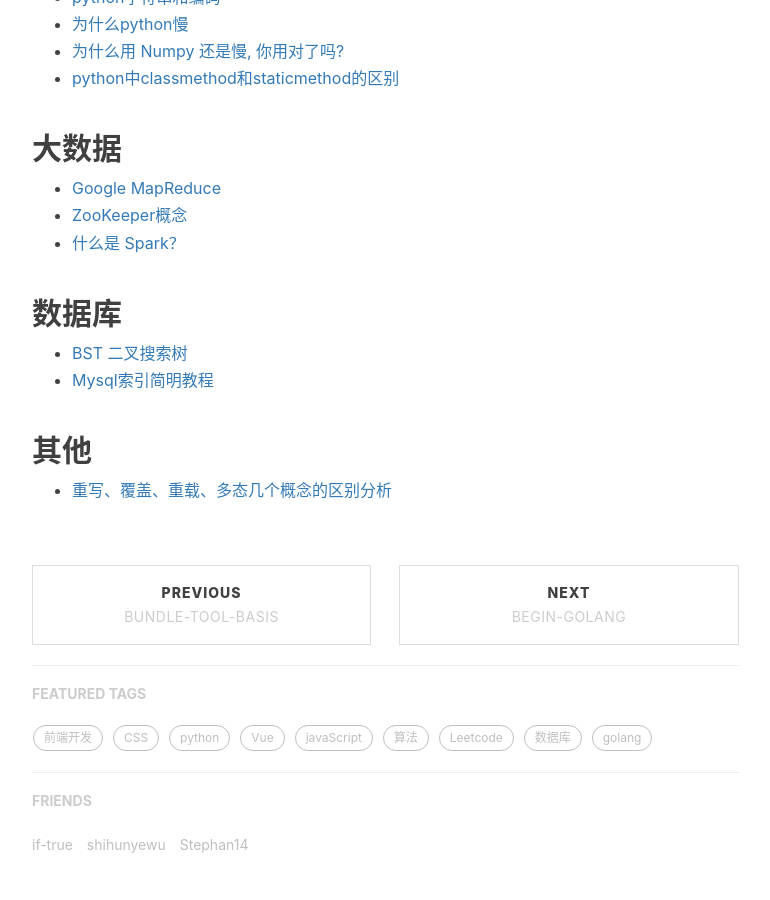
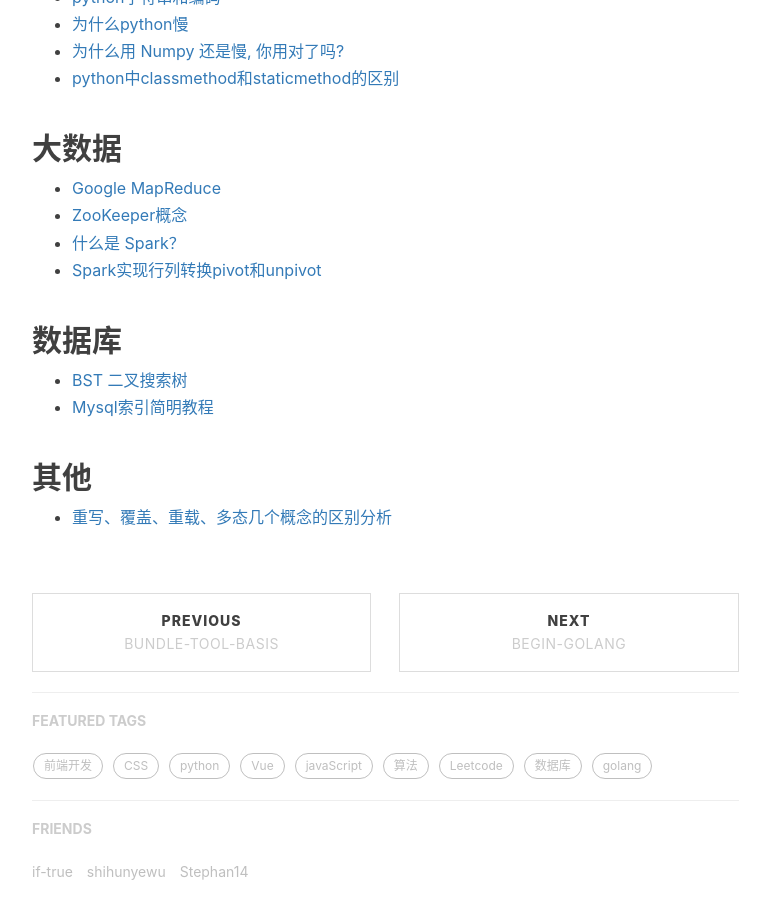
Before and after one commit to mickey0524/mickey0524.github.io, a Jekyll site: the page built from _posts/2017-10-20-superior-article.md, in a window 1280 px wide and 900 px high, scrolled down 2070 px. Shown: the whole window, without its empty margins (233-1003 px from the left). Built offline with Jekyll 4.4.1, drawn with Linux system fonts in a browser that asks for light colours; nearby versions of some CDN libraries; comment, search, counter and statistics services are not loaded.

Commit message:
feat(article): add spark 行列转换

```diff
--- a/_posts/2017-10-20-superior-article.md
+++ b/_posts/2017-10-20-superior-article.md
@@ -72,6 +72,7 @@ tags:
 * [Google MapReduce](http://blog.bizcloudsoft.com/wp-content/uploads/Google-MapReduce%E4%B8%AD%E6%96%87%E7%89%88_1.0.pdf)
 * [ZooKeeper概念](https://juejin.im/post/5b970f1c5188255c865e00e7?utm_source=gold_browser_extension)
 * [什么是 Spark？](write_to_user_profil://juejin.im/post/5ba065046fb9a05cf7158995?utm_source=gold_browser_extension)
+* [Spark实现行列转换pivot和unpivot](https://juejin.im/post/5b1e343f518825137c1c6a27)
 
 ## 数据库
 
```
